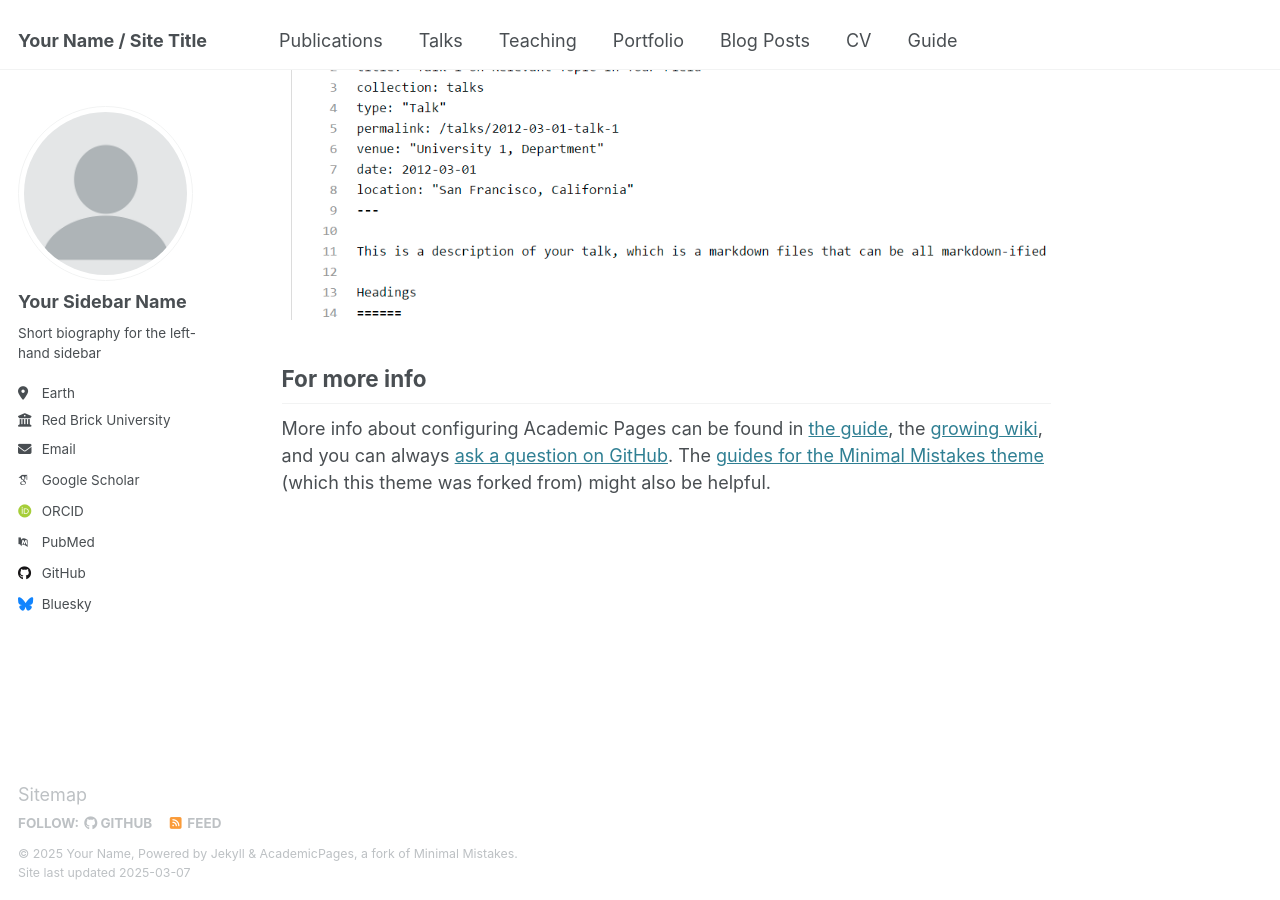
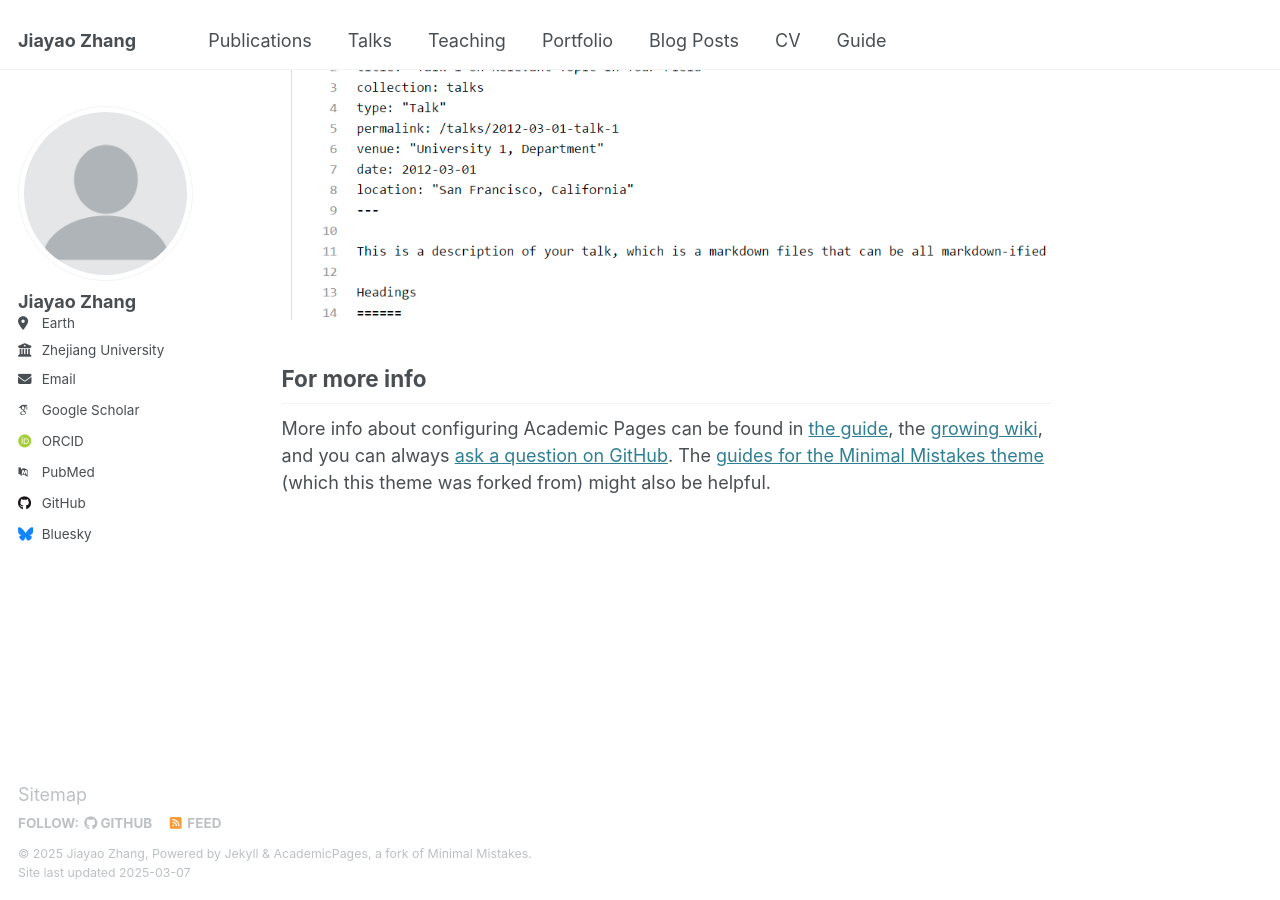
Before and after one commit to SEIKIEE/SEIKIEE.github.io, a Jekyll site: the page built from _pages/about.md, in a window 1280 px wide and 900 px high, scrolled down 2642 px. Built offline with Jekyll 4.4.1, drawn with Linux system fonts in a browser that asks for light colours; some web fonts are replaced.

Commit message:
Update _config.yml

```diff
--- a/_config.yml
+++ b/_config.yml
@@ -9,9 +9,9 @@
 # Basic Site Settings
 locale                   : "en-US"
 site_theme               : "default"
-title                    : "Your Name / Site Title"
+title                    : "Jiayao Zhang"
 title_separator          : "-"
-name                     : &name "Your Name"
+name                     : &name "Jiayao Zhang"
 description              : &description "personal description"
 url                      : https://academicpages.github.io # the base hostname & protocol for your site e.g. "https://[your GitHub username].github.io"
 baseurl                  : "" # the subpath of your site, e.g. "/blog"
@@ -23,13 +23,13 @@ repository               : "academicpages/academicpages.github.io"
 author:
   # Biographic information
   avatar           : "profile.png"
-  name             : "Your Sidebar Name"
+  name             : "Jiayao Zhang"
   pronouns         : # example: "she/her"
-  bio              : "Short biography for the left-hand sidebar"
+  # bio              : "Short biography for the left-hand sidebar"
   location         : "Earth"
-  employer         : "Red Brick University"
+  employer         : "Zhejiang University"
   uri              : # URL
-  email            : "none@example.org"
+  email            : "jiayaozhang@zju.edu.cn"
 
   # Academic websites
   arxiv            : # URL - Update with the correct link to your profile
```
